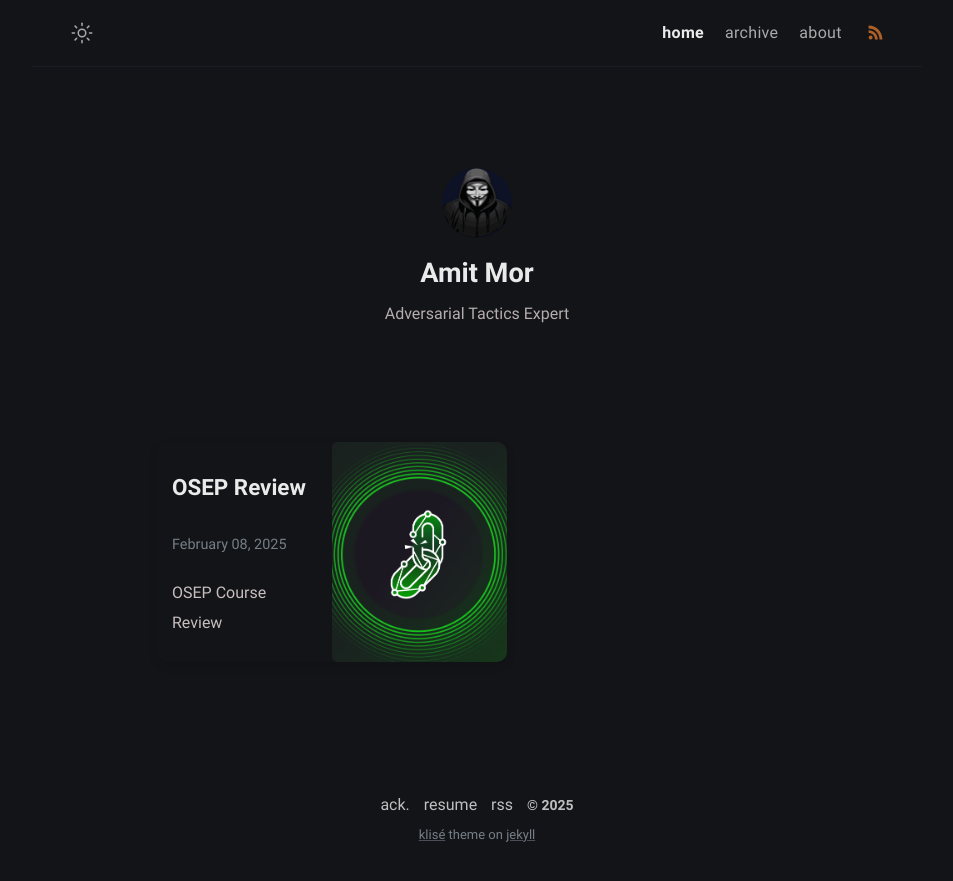
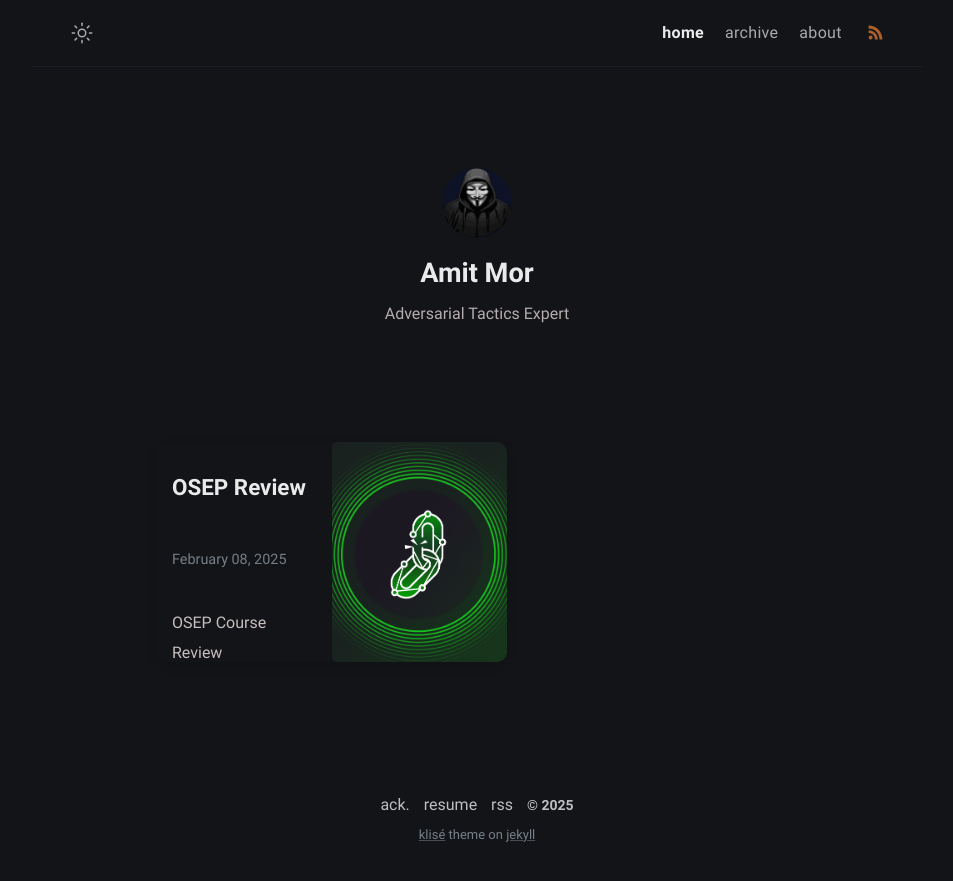
Before and after one commit to Extravenger/extravenger.github.io, a Jekyll site: the page built from index.md, in a window 1280 px wide. Shown: the top 881 px of the page, without its empty margins (163-1116 px from the left). Built offline with Jekyll 4.4.1, drawn with Linux system fonts in a browser that asks for light colours.

Commit message:
Update style.scss

```diff
--- a/assets/css/style.scss
+++ b/assets/css/style.scss
@@ -3,7 +3,6 @@
 
 @import "main";
 
-/* Makes the entire card clickable */
 /* Makes the entire card clickable */
 .post-card-link {
   text-decoration: none;
@@ -21,9 +20,10 @@
   overflow: hidden;
   padding: 0;
   border: 1px solid var(--border-color); /* Adds a border around the card */
-  max-width: 350px; /* Keeps the card the same size */
-  height: 220px; /* Adjust the height to ensure it's consistent */
+  max-width: 350px; /* Keeps the card a reasonable size */
+  height: 220px; /* Set a specific height for the card */
   margin: 10px; /* Adds spacing between cards */
+  display: flex; /* Ensures the card is a flex container */
 }
 
 /* Hover effect */
@@ -35,24 +35,26 @@
 /* Flex container for text and image */
 .post-card-content {
   display: flex;
-  height: 100%; /* Ensures the content fills the full height of the card */
+  flex: 1; /* Ensures the content stretches across the whole card */
   width: 100%;
+  height: 100%; /* Ensures it takes the full height of the card */
 }
 
 /* Text section (right half) */
 .post-text {
-  flex: 1; /* Ensures text takes up the remaining space */
+  flex: 1; /* Ensures text section takes up 50% of the width */
   max-width: 50%; /* Restricts it to 50% of the card width */
   display: flex;
   flex-direction: column;
   justify-content: space-between; /* Ensures title, date, and excerpt fill space */
   padding: 15px;
+  height: 100%; /* Makes sure text fills the full height */
 }
 
 /* Image section (left half) */
 .post-card-image {
   width: 50%; /* Ensures the image takes up 50% of the card */
-  height: 100%; /* Ensures the image fills the card height */
+  height: 100%; /* Ensures the image takes the full height */
   flex-shrink: 0;
   border-radius: 5px;
   overflow: hidden;
```
